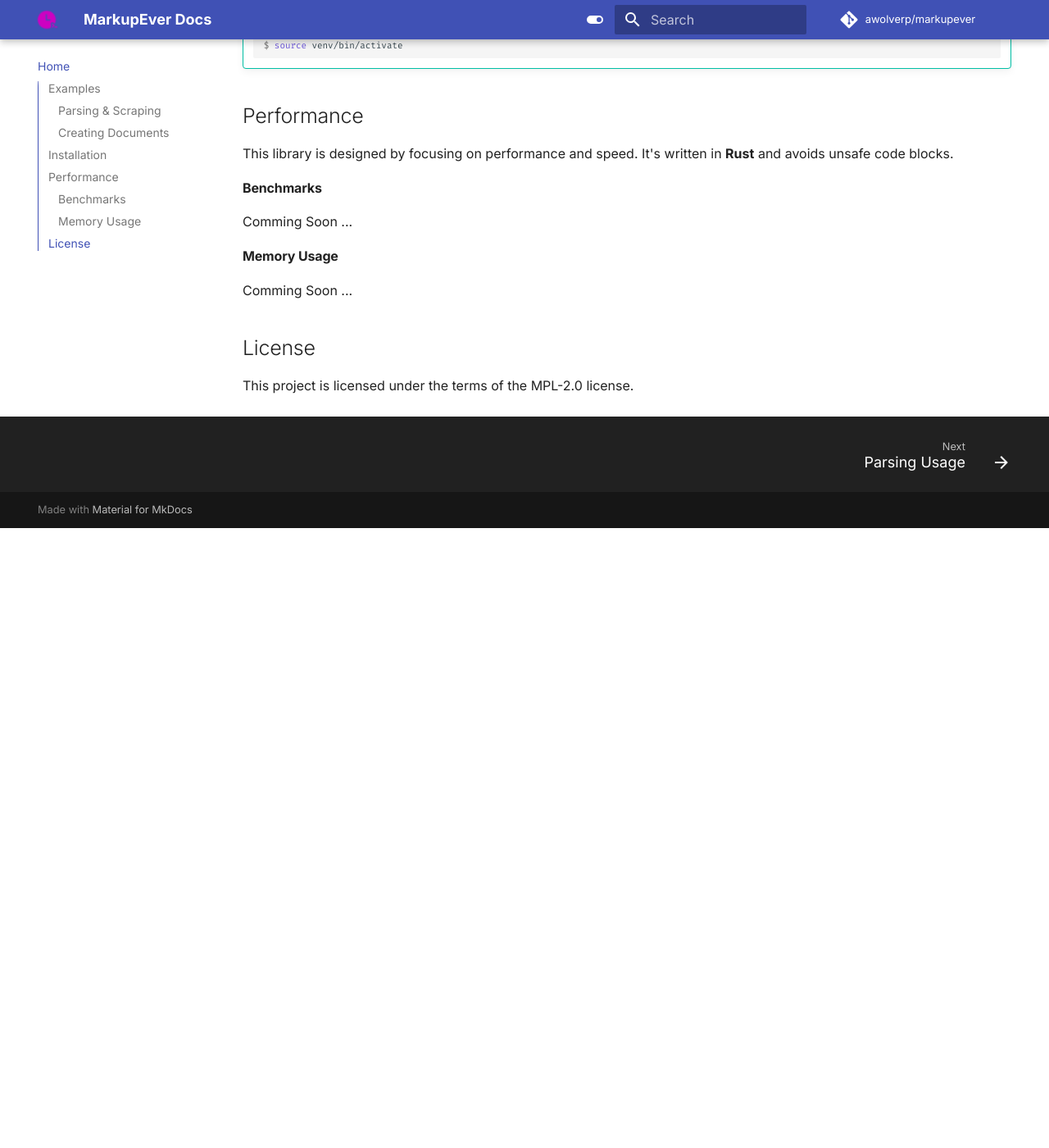
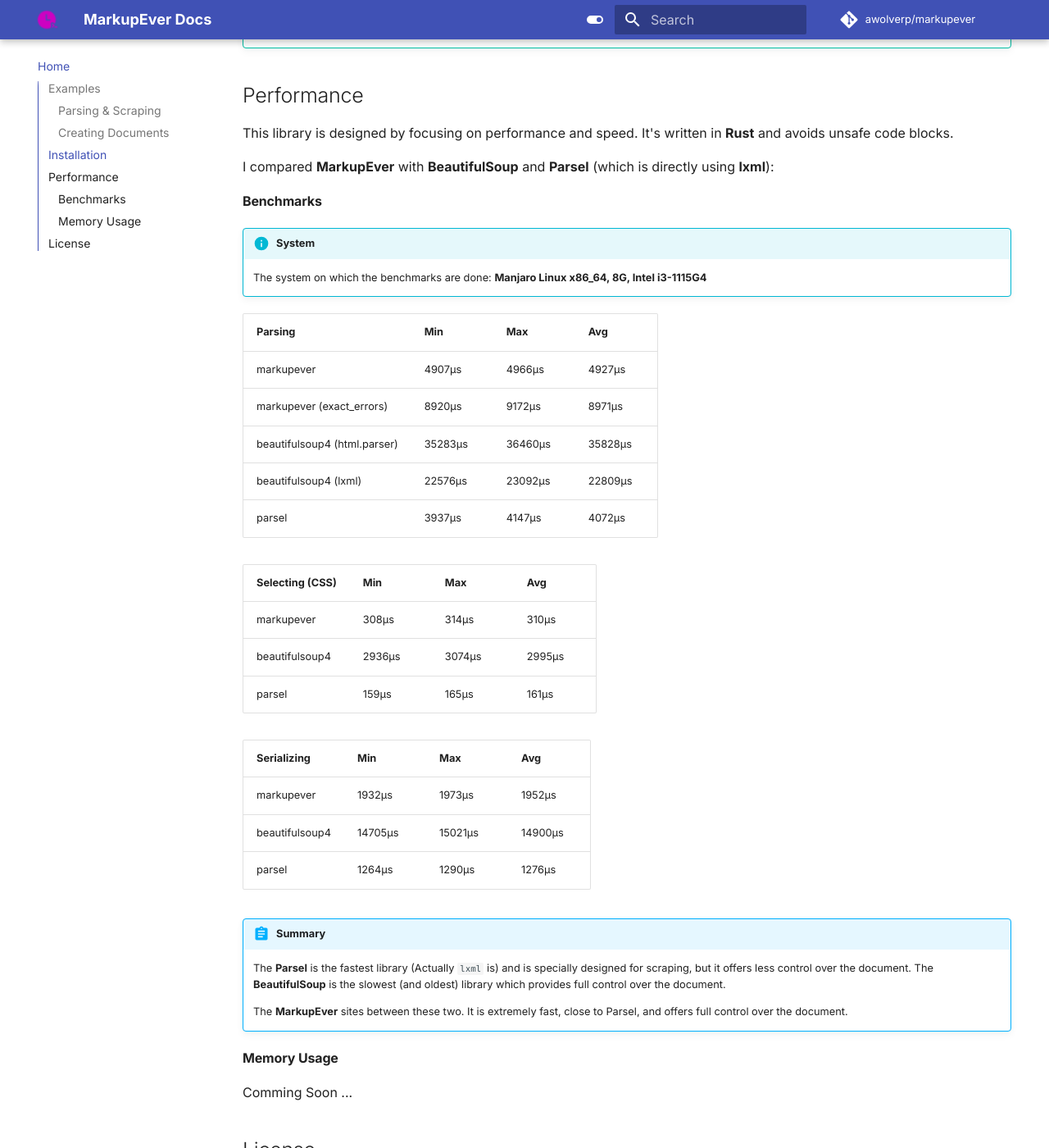
Before and after one commit to awolverp/markupever, an MkDocs documentation site: the page built from docs/docs/index.md, in a window 1280 px wide and 1400 px high, scrolled down 2918 px. Shown: the whole window at 82% size. Built offline with MkDocs 1.6.1 and Material for MkDocs 9.7.7, drawn with Linux system fonts in a browser that asks for light colours; comment, search, counter and statistics services are not loaded; before the commit the page ends 3562 px from its top, so only the background shows below that; some of the changed text lies outside the part shown.

Commit message:
Update Docs

```diff
--- a/docs/docs/index.md
+++ b/docs/docs/index.md
@@ -230,8 +230,42 @@
 ## Performance
 This library is designed by focusing on performance and speed. It's written in **Rust** and avoids unsafe code blocks.
 
+I compared **MarkupEver** with **BeautifulSoup** and **Parsel** (which is directly using **lxml**):
+
 #### Benchmarks
-Comming Soon ...
+
+!!! info "System"
+
+    The system on which the benchmarks are done: **Manjaro Linux x86_64, 8G, Intel i3-1115G4**
+
+| Parsing                   |  Min   |  Max   |  Avg   |
+|---------------------------|--------|--------|--------|
+| markupever                | 4907µs | 4966µs | 4927µs |
+| markupever (exact_errors) | 8920µs | 9172µs | 8971µs |
+| beautifulsoup4 (html.parser)| 35283µs| 36460µs| 35828µs|
+| beautifulsoup4 (lxml)     | 22576µs| 23092µs| 22809µs|
+| parsel                    | 3937µs | 4147µs | 4072µs |
+
+| Selecting (CSS)           |  Min   |  Max   |  Avg   |
+|---------------------------|--------|--------|--------|
+| markupever                | 308µs | 314µs | 310µs |
+| beautifulsoup4            | 2936µs| 3074µs| 2995µs|
+| parsel                    | 159µs | 165µs | 161µs |
+
+| Serializing               |  Min   |  Max   |  Avg   |
+|---------------------------|--------|--------|--------|
+| markupever                | 1932µs | 1973µs | 1952µs |
+| beautifulsoup4            | 14705µs| 15021µs| 14900µs|
+| parsel                    | 1264µs | 1290µs | 1276µs |
+
+!!! abstract "Summary"
+
+    The **Parsel** is the fastest library (Actually `lxml` is) and is specially designed for scraping,
+    but it offers less control over the document.
+    The **BeautifulSoup** is the slowest (and oldest) library which provides full control over the document.
+
+    The **MarkupEver** sites between these two. It is extremely fast, close to Parsel, and offers full control over
+    the document.
 
 #### Memory Usage
 Comming Soon ...
--- a/docs/mkdocs.yml
+++ b/docs/mkdocs.yml
@@ -15,6 +15,7 @@
     code: Fira Code
 
   features:
+    - table
     - navigation.instant
     - navigation.instant.progress
     - navigation.tabs
```
Also changed, not shown: other parts of docs/docs/index.md (+1 -1 lines), README.md.
